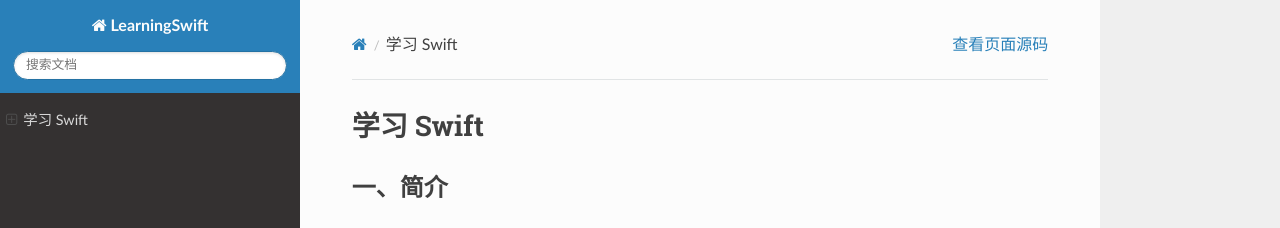
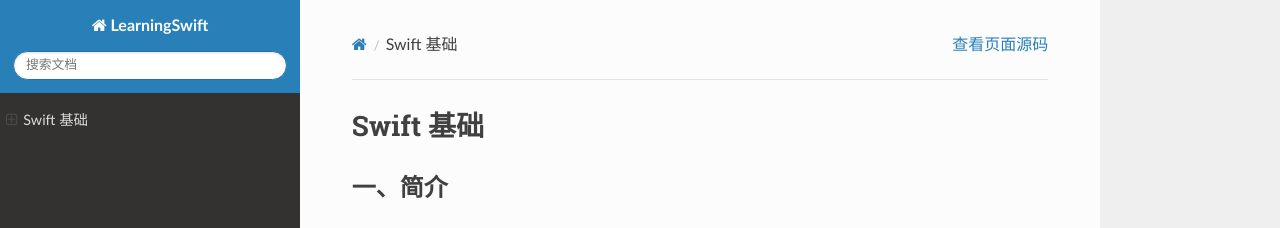
Before and after one commit to lyke3028/LearningSwift, a Sphinx documentation site: the page built from source/index.rst, in a window 1280 px wide and 900 px high. Shown: the top 228 px of the window. Built offline with Sphinx 7.4.7 and the Read the Docs theme 3.1.0, drawn with Linux system fonts in a browser that asks for light colours.

Commit message:
修改： 学习swift -> Swift 基础

```diff
--- a/source/index.rst
+++ b/source/index.rst
@@ -3,7 +3,7 @@
    You can adapt this file completely to your liking, but it should at least
    contain the root `toctree` directive.
 
-学习 Swift
+Swift 基础
 ====================
 
 一、简介
```
